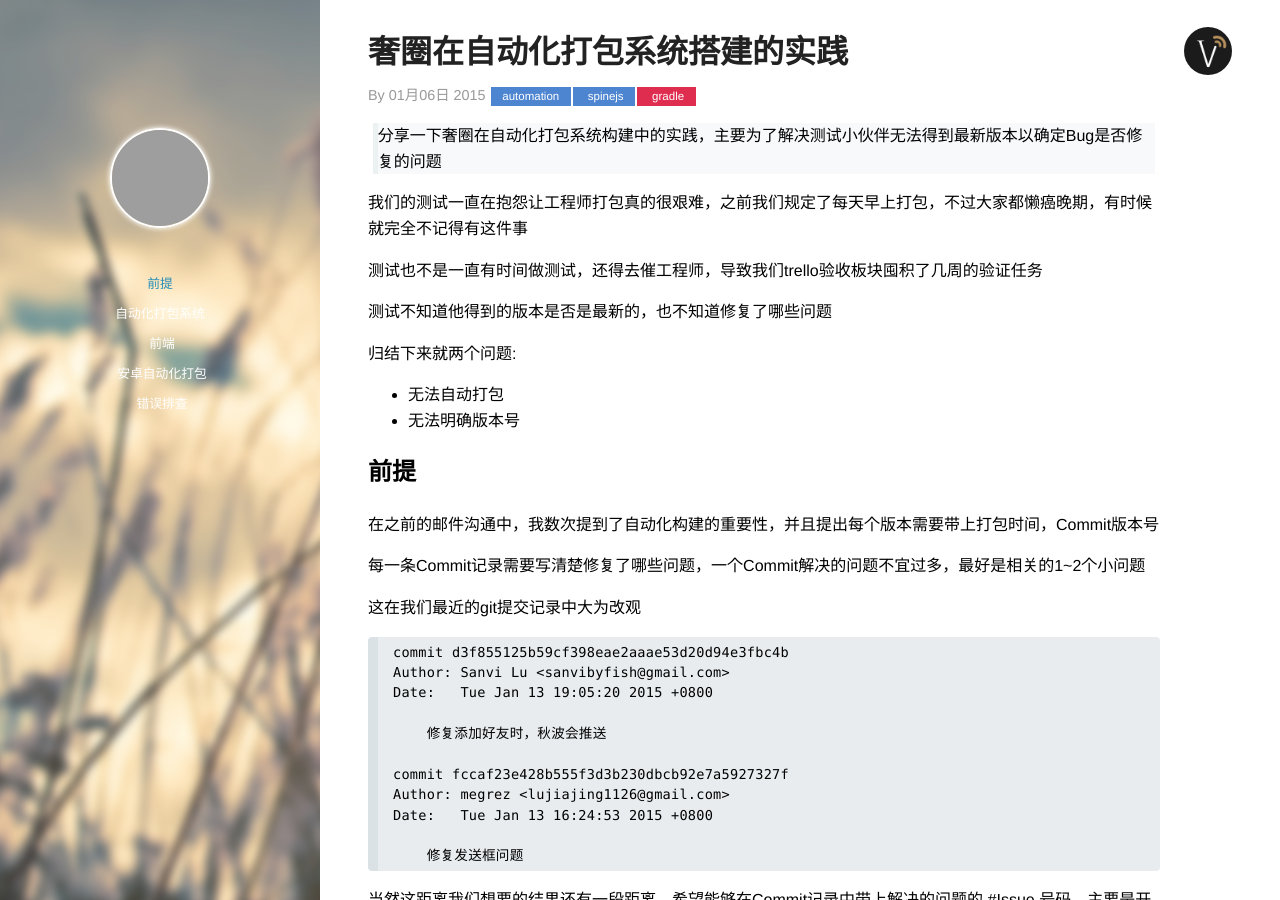
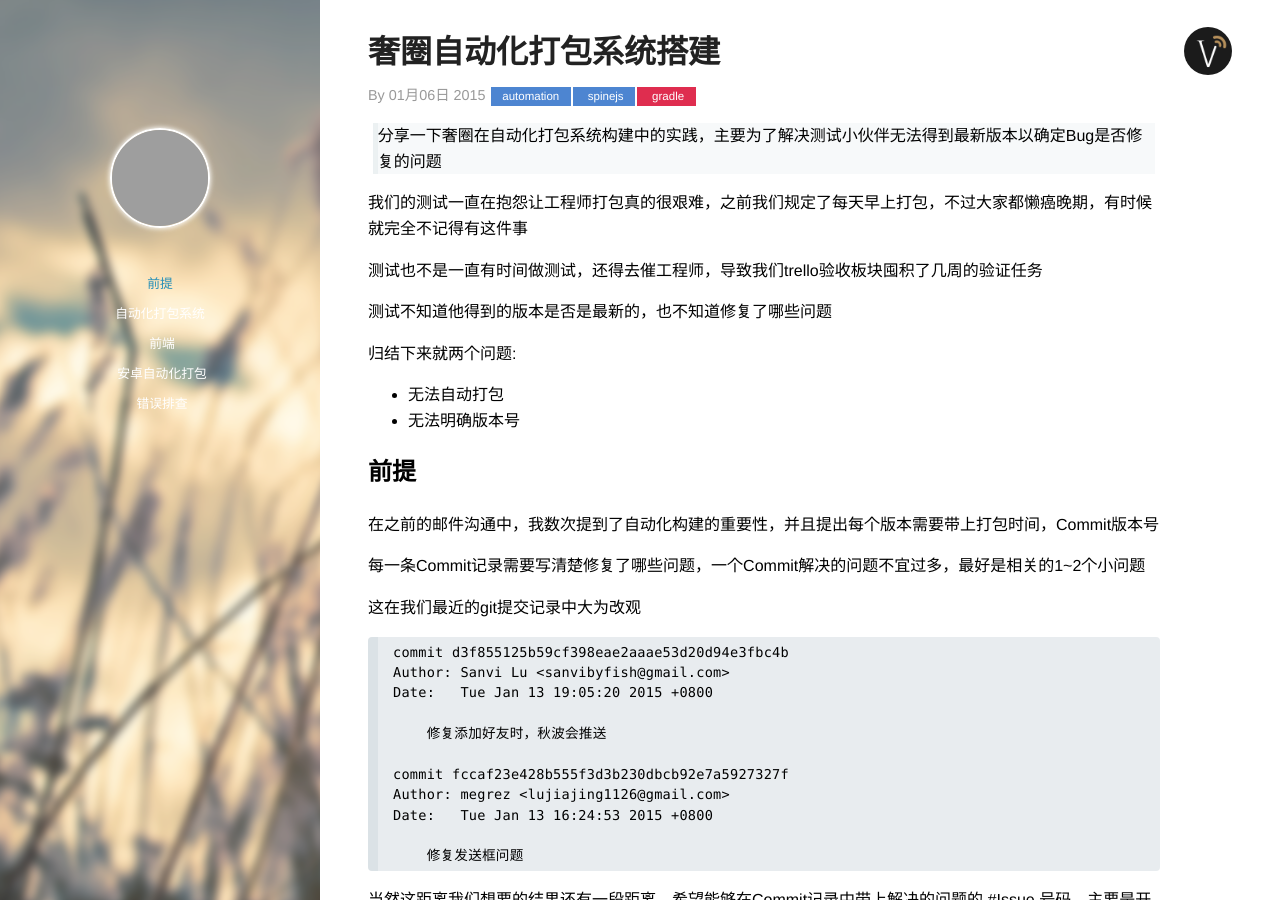
Before and after one commit to lujiajing1126/lujiajing1126.github.com, a Jekyll site: the page built from _posts/2015-01-06-Commit-Selectable-and-No-Brain-App-Release-System.markdown, in a window 1280 px wide and 900 px high. Built offline with Jekyll 4.4.1, drawn with Linux system fonts in a browser that asks for light colours; some web fonts are replaced; Markdown is read by kramdown in place of the engine named in the settings; comment, search, counter and statistics services are not loaded; grey boxes are pictures that could not be loaded.

Commit message:
修改名字

```diff
--- a/_posts/2015-01-06-Commit-Selectable-and-No-Brain-App-Release-System.markdown
+++ b/_posts/2015-01-06-Commit-Selectable-and-No-Brain-App-Release-System.markdown
@@ -1,6 +1,6 @@
 ---
 layout: post
-title:  "奢圈在自动化打包系统搭建的实践"
+title:  "奢圈自动化打包系统搭建"
 date:   2015-01-06 22:00:00
 categories: automation
 tags: [spinejs,gradle]
```
